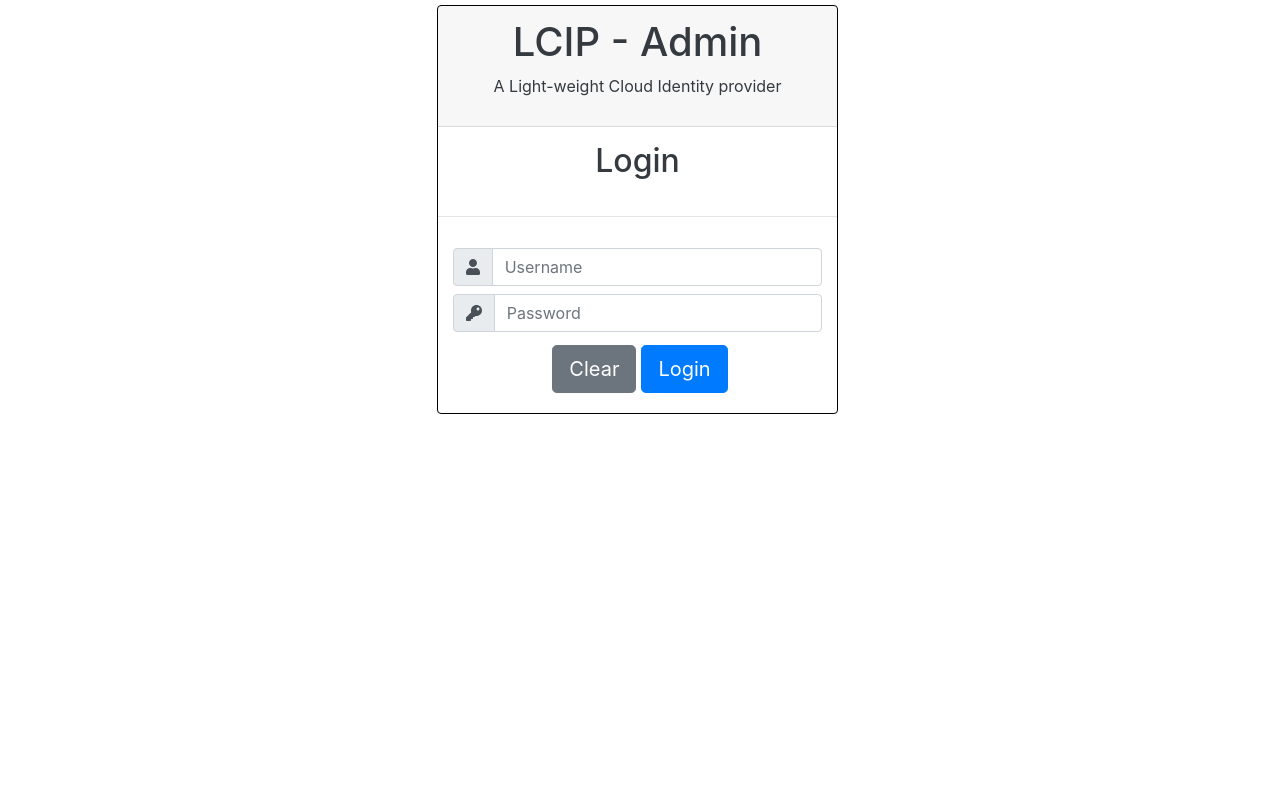
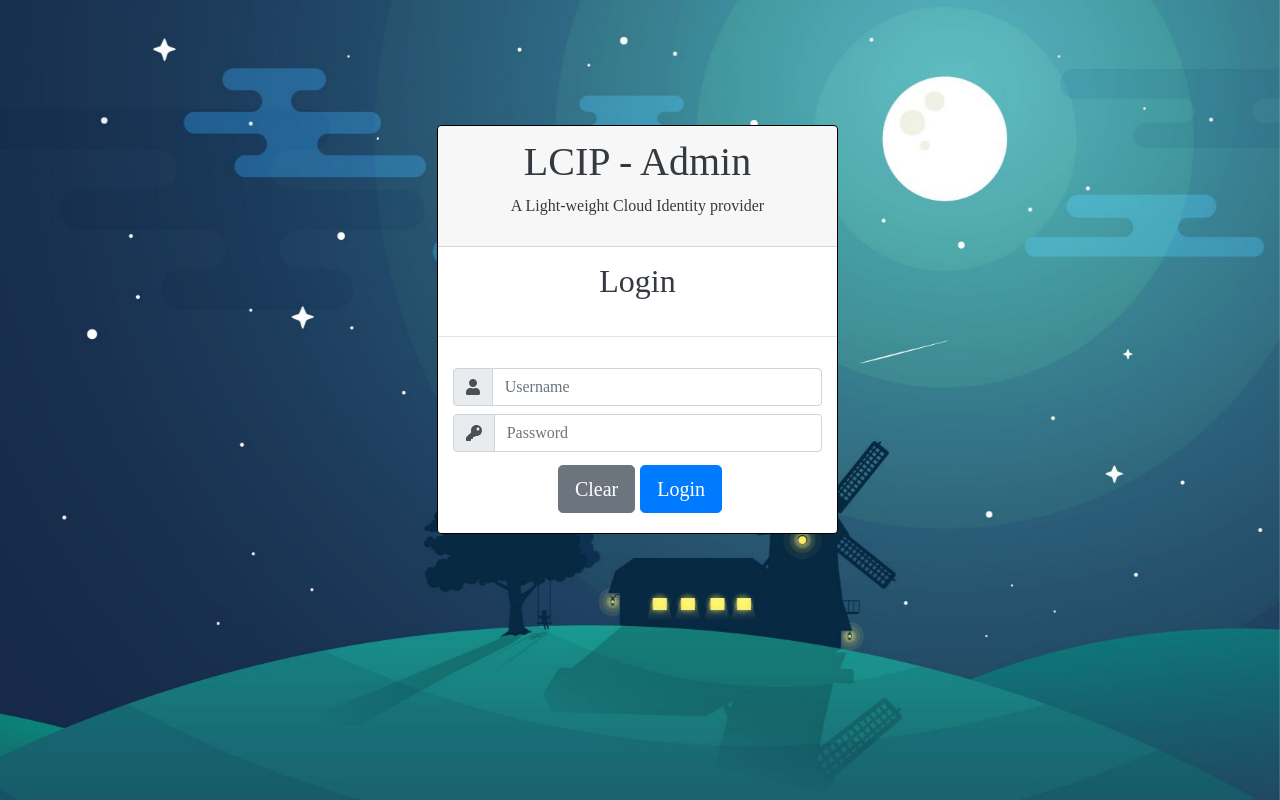
Before and after one commit to kasthuriraajan/lcip-admin, a React (Create React App) app: page / in a window 1280 px wide. Built offline with nearby package versions, Linux system fonts and the light colour scheme.

Commit message:
Update design 1.

```diff
--- a/public/index.html
+++ b/public/index.html
@@ -3,6 +3,7 @@
   <head>
     <meta charset="utf-8" />
     <link rel="icon" href="%PUBLIC_URL%/favicon.ico" />
+    <link rel="stylesheet" href="lcip.css">
     <meta name="viewport" content="width=device-width, initial-scale=1" />
     <meta name="theme-color" content="#000000" />
     <meta
@@ -24,7 +25,7 @@
       work correctly both with client-side routing and a non-root public URL.
       Learn how to configure a non-root public URL by running `npm run build`.
     -->
-    <title>React App</title>
+    <title>LCIP Admin</title>
   </head>
   <body>
     <noscript>You need to enable JavaScript to run this app.</noscript>
--- /dev/null
+++ b/public/lcip.css
@@ -0,0 +1,41 @@
+.login-page {
+    /* padding-top: 120px;
+    background-image: url(b2345.png) !important;
+    background-size: 2880 1800; */
+
+    padding-top: 120px;
+    background: url(bg123.jpeg) no-repeat center center fixed;
+    background-size: cover;
+    height: 100%;
+    overflow: hidden;
+}
+
+.primaryNav {
+    background-color: #0c3352 !important;
+}
+
+.profile {
+    font-family: 'Trebuchet MS', sans-serif;
+    font-size: 1.5em !important;
+}
+
+.secondaryNav {
+    background-color: #236684 !important;
+    width: 16rem;
+}
+
+body > #root > div {
+    height: 100vh;
+}
+
+body {
+    min-height: 100% !important;;
+    margin: 0;
+    padding: 0;
+    font-family: Montserrat !important;;
+}
+html {
+    min-height: 100% !important;
+    height: 100%;
+    font-family: Montserrat !important;;
+}
--- a/src/dashboard.js
+++ b/src/dashboard.js
@@ -39,10 +39,10 @@ class Dashboard extends Component{
         return(
             <div>
 {/*------------------------------- Navbar ------------------------------------- */}
-                <Navbar bg="dark" variant="dark" sticky="top" >
+                <Navbar variant="dark" sticky="top" className="primaryNav">
                     <Navbar.Brand href="#home"><h1>LCIP - Admin </h1></Navbar.Brand>
                     <Nav className="ml-auto">
-                    <Navbar.Brand>A Light-weight Cloud Identity provider</Navbar.Brand>
+                    <Navbar.Brand className="profile">Light-weight Cloud Identity Provider</Navbar.Brand>
                         <Button variant="danger" type='button' onClick={this.logout}>Logout</Button>
                     </Nav>
                 </Navbar>
@@ -52,7 +52,7 @@ class Dashboard extends Component{
                     <Col lg="10" md="10" sm="10"> {dashboardContent} </Col>
                 </Row>
 {/*------------------------------- Footer ------------------------------------- */}
-                <Navbar bg="dark" variant="dark" fixed="bottom" className="justify-content-center">
+                <Navbar variant="dark" fixed="bottom" className="justify-content-center primaryNav">
                 <Navbar.Brand >Copyright&#169; 2021</Navbar.Brand>
                 </Navbar>
 
--- a/src/login.js
+++ b/src/login.js
@@ -41,7 +41,7 @@ class Login extends Component{
 
     render(){
         return(
-            <Row className="justify-content-md-center">
+            <Row className="justify-content-md-center login-page">
                 <Col lg="4" md="4" sm="4">
                 <Card text = "dark" className="text-center"
                 style={{ marginTop:'5px', marginRight:'5px', borderColor:'black'}}>
--- a/src/sidebar.js
+++ b/src/sidebar.js
@@ -22,19 +22,19 @@ render(){
         return(
           <div>
              <Button variant="secondary" type='button' onClick={this.loadTenants}
-            style={{ width:"18rem", alignItems:'center', marginTop:'5px', marginLeft:'5px'}}>
+            style={{ alignItems:'center', marginTop:'5px', marginLeft:'5px'}} className="secondaryNav">
               <FontAwesomeIcon icon="university" size="6x"/>
               <h4>Tenants</h4>
             </Button>
 
             <Button variant="secondary" type='button' onClick={this.loadApps}
-            style={{ width:"18rem", alignItems:'center', marginTop:'5px', marginLeft:'5px'}}>
+            style={{  alignItems:'center', marginTop:'5px', marginLeft:'5px'}} className="secondaryNav">
               <FontAwesomeIcon icon="layer-group" size="6x"/>
               <h4>Apps</h4>
             </Button>
 
             <Button variant="secondary" type='button' onClick={this.loadUser}
-            style={{ width:"18rem", alignItems:'center', marginTop:'5px', marginLeft:'5px'}}>
+            style={{ alignItems:'center', marginTop:'5px', marginLeft:'5px'}} className="secondaryNav">
               <FontAwesomeIcon icon="users" size="6x"/>
               <h4>Users</h4>
             </Button>
```
Also changed, not shown: public/bg123.jpeg (added), public/s8.jpeg (added).
